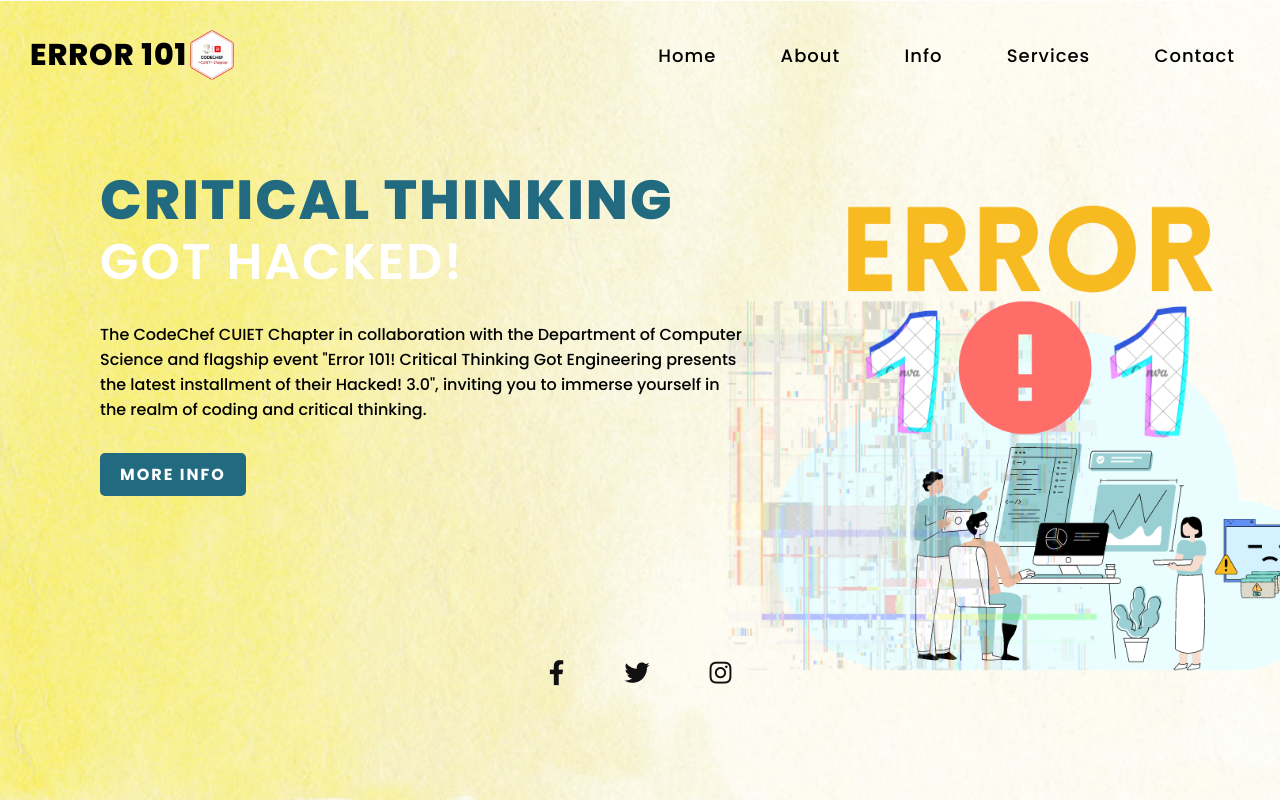
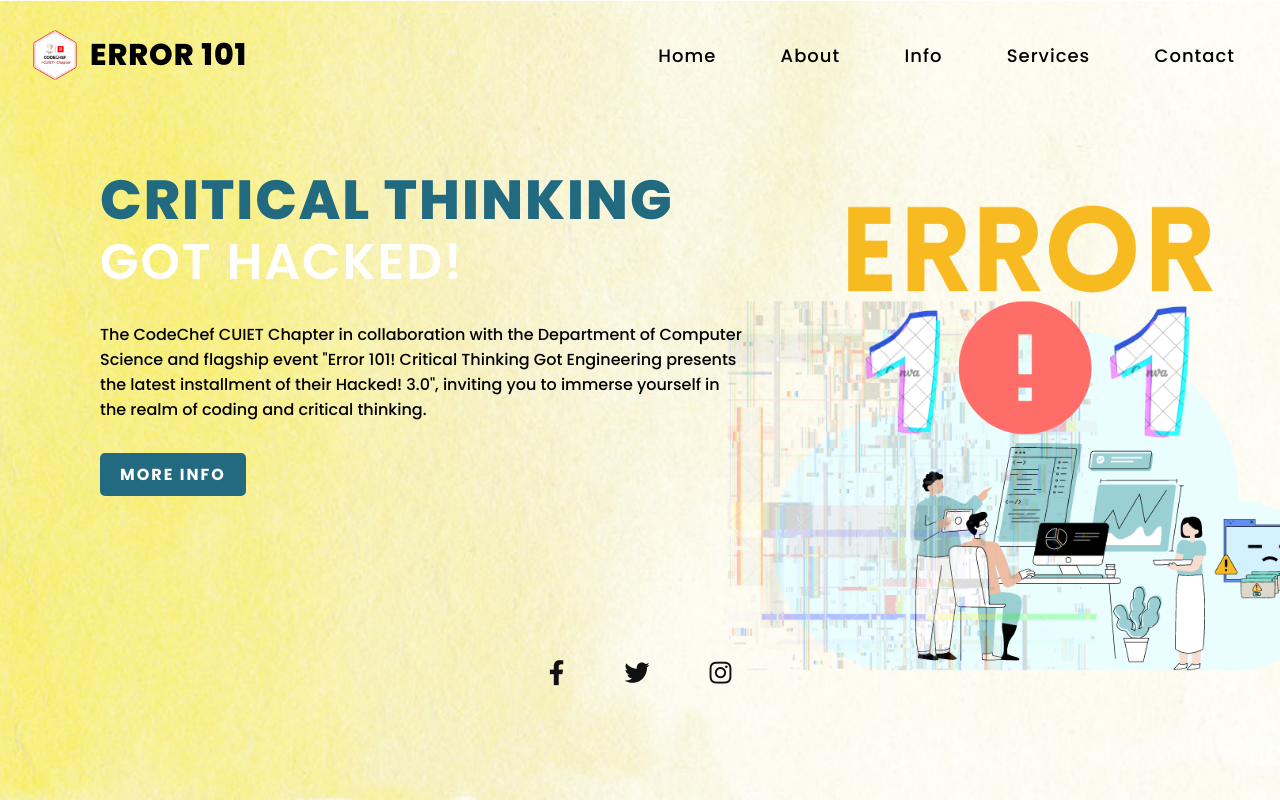
Before and after one commit to omsenpaiii/Error-101-CodeChef, a plain HTML site: page index.html in a window 1280 px wide. Drawn offline with Linux system fonts and the light colour scheme.

Commit message:
Update index.html

```diff
--- a/index.html
+++ b/index.html
@@ -28,7 +28,8 @@
       <header>
         </div>
         <h2><a href="index.html" class="logo">
-            Error 101 <img src="Images/logo.png" alt="Logo" class="logo-img">
+            <img src="Images/logo.png" alt="Logo" class="logo-img">
+            Error 101
           </a></h2>
         <div class="navigation">
             <a href="#" onclick="navigateToHome()">Home</a>
```
